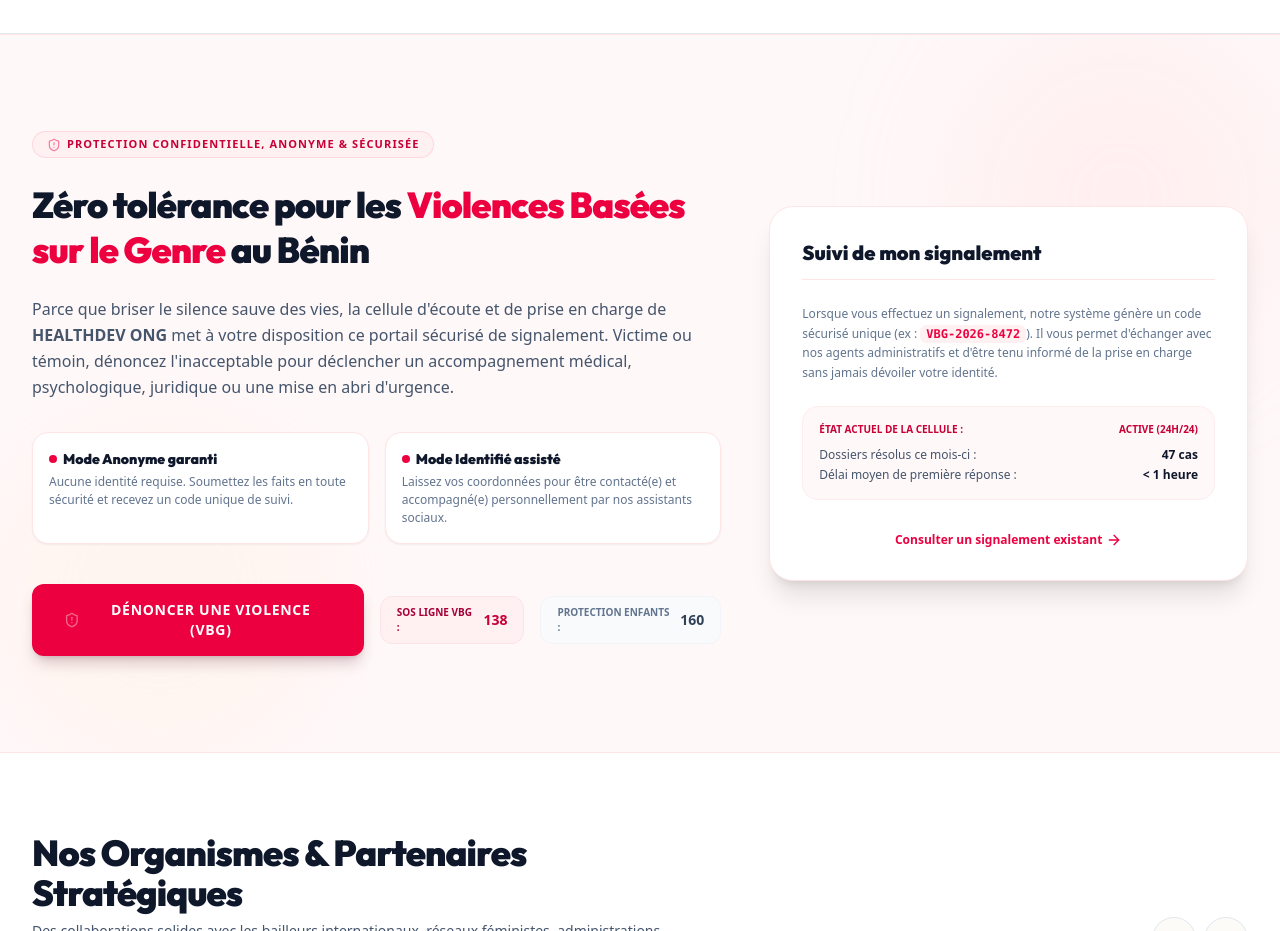
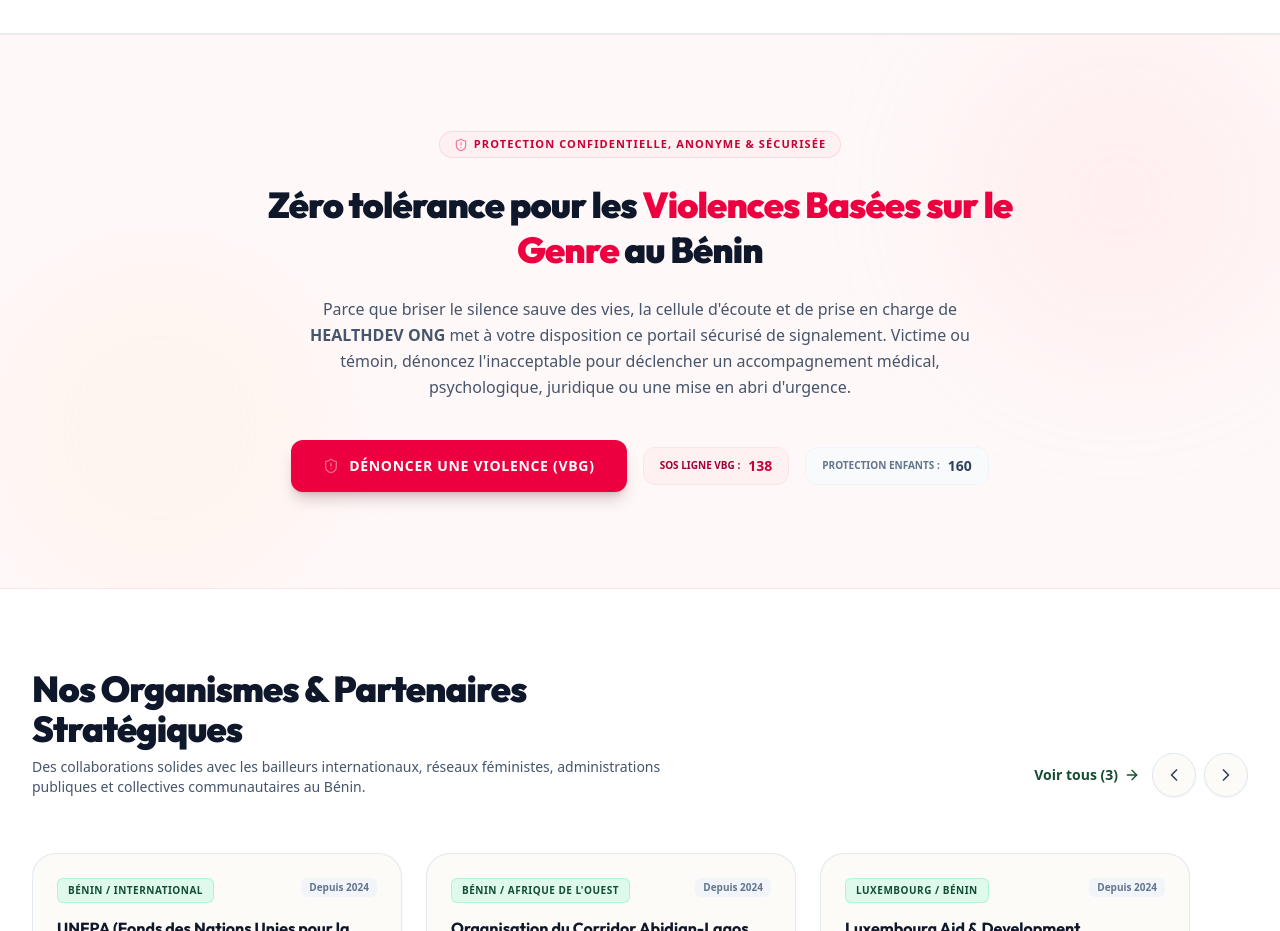
Before and after one commit to esecours/Health-, a React (Vite) app: page / in a window 1280 px wide. Shown: the part 4980-5911 px from the top of the page. Built offline with nearby package versions, Linux system fonts and the light colour scheme.

Commit message:
style(HomeView): remove VBG info boxes and center layout for better readability

```diff
--- a/src/views/public/HomeView.tsx
+++ b/src/views/public/HomeView.tsx
@@ -207,11 +207,8 @@ export const HomeView: React.FC<HomeViewProps> = ({
         <div className="absolute top-0 right-0 w-80 h-80 bg-rose-200/20 rounded-full blur-3xl pointer-events-none"></div>
         <div className="absolute bottom-0 left-0 w-80 h-80 bg-orange-100/20 rounded-full blur-2xl pointer-events-none"></div>
 
-        <div className="max-w-7xl mx-auto px-4 sm:px-8 relative z-10">
-          <div className="grid grid-cols-1 lg:grid-cols-12 gap-12 items-center">
-            {/* Left side: Information, guarantees, call-to-action */}
-            <div className="lg:col-span-7 space-y-6">
-              <span className="inline-flex items-center gap-1.5 px-3.5 py-1 bg-rose-50 text-rose-700 font-extrabold text-[11px] uppercase tracking-widest rounded-full border border-rose-200/70">
+        <div className="max-w-4xl mx-auto px-4 sm:px-8 relative z-10 text-center space-y-6">
+          <span className="inline-flex items-center gap-1.5 px-3.5 py-1 bg-rose-50 text-rose-700 font-extrabold text-[11px] uppercase tracking-widest rounded-full border border-rose-200/70 mx-auto">
             <ShieldAlert className="w-3.5 h-3.5 text-rose-600 animate-pulse" />
             <span>Protection Confidentielle, Anonyme & Sécurisée</span>
           </span>
@@ -220,34 +217,12 @@ export const HomeView: React.FC<HomeViewProps> = ({
             Zéro tolérance pour les <span className="text-rose-600">Violences Basées sur le Genre</span> au Bénin
           </h2>
 
-              <p className="text-slate-600 text-sm sm:text-base leading-relaxed">
+          <p className="text-slate-600 text-sm sm:text-base leading-relaxed max-w-2xl mx-auto">
             Parce que briser le silence sauve des vies, la cellule d'écoute et de prise en charge de <strong>HEALTHDEV ONG</strong> met à votre disposition ce portail sécurisé de signalement. Victime ou témoin, dénoncez l'inacceptable pour déclencher un accompagnement médical, psychologique, juridique ou une mise en abri d'urgence.
           </p>
 
-              <div className="grid grid-cols-1 sm:grid-cols-2 gap-4 pt-2">
-                <div className="p-4 bg-white rounded-2xl border border-rose-100 shadow-xs space-y-1">
-                  <h4 className="text-sm font-black text-slate-900 flex items-center gap-1.5">
-                    <span className="w-2 h-2 rounded-full bg-rose-600"></span>
-                    Mode Anonyme garanti
-                  </h4>
-                  <p className="text-xs text-slate-500 leading-normal">
-                    Aucune identité requise. Soumettez les faits en toute sécurité et recevez un code unique de suivi.
-                  </p>
-                </div>
-
-                <div className="p-4 bg-white rounded-2xl border border-rose-100 shadow-xs space-y-1">
-                  <h4 className="text-sm font-black text-slate-900 flex items-center gap-1.5">
-                    <span className="w-2 h-2 rounded-full bg-rose-600"></span>
-                    Mode Identifié assisté
-                  </h4>
-                  <p className="text-xs text-slate-500 leading-normal">
-                    Laissez vos coordonnées pour être contacté(e) et accompagné(e) personnellement par nos assistants sociaux.
-                  </p>
-                </div>
-              </div>
-
           {/* Action Buttons */}
-              <div className="flex flex-col sm:flex-row items-stretch sm:items-center gap-4 pt-4">
+          <div className="flex flex-col sm:flex-row items-center justify-center gap-4 pt-4">
             <button
               onClick={() => {
                 setCurrentView('vbg');
@@ -259,7 +234,7 @@ export const HomeView: React.FC<HomeViewProps> = ({
               <span>Dénoncer une violence (VBG)</span>
             </button>
 
-                <div className="flex flex-col sm:flex-row items-center gap-3 sm:gap-4 justify-center sm:justify-start">
+            <div className="flex flex-col sm:flex-row items-center gap-3 sm:gap-4 justify-center">
               <div className="flex items-center gap-2 bg-rose-50 border border-rose-100 px-4 py-2 rounded-xl">
                 <span className="text-[10px] uppercase font-extrabold text-rose-800">SOS LIGNE VBG :</span>
                 <strong className="text-rose-700 font-black text-sm">138</strong>
@@ -267,55 +242,6 @@ export const HomeView: React.FC<HomeViewProps> = ({
               <div className="flex items-center gap-2 bg-slate-50 border border-slate-100 px-4 py-2 rounded-xl">
                 <span className="text-[10px] uppercase font-extrabold text-slate-500">PROTECTION ENFANTS :</span>
                 <strong className="text-slate-700 font-black text-sm">160</strong>
-                  </div>
-                </div>
-              </div>
-            </div>
-
-            {/* Right side: Informative graphic container */}
-            <div className="lg:col-span-5">
-              <div className="relative p-6 sm:p-8 bg-white border border-rose-100 rounded-3xl shadow-xl space-y-6">
-                <h3 className="font-black text-slate-900 text-lg sm:text-xl border-b border-rose-100 pb-3">
-                  Suivi de mon signalement
-                </h3>
-
-                <p className="text-xs text-slate-500 leading-relaxed">
-                  Lorsque vous effectuez un signalement, notre système génère un code sécurisé unique (ex : <code className="bg-rose-50 text-rose-600 px-1.5 py-0.5 rounded-md font-bold text-xs">VBG-2026-8472</code>).
-                  Il vous permet d'échanger avec nos agents administratifs et d'être tenu informé de la prise en charge sans jamais dévoiler votre identité.
-                </p>
-
-                <div className="bg-rose-50/50 p-4 rounded-2xl border border-rose-100/50 space-y-2.5 text-xs">
-                  <div className="flex justify-between items-center text-[10px] text-rose-700 font-extrabold uppercase">
-                    <span>État actuel de la cellule :</span>
-                    <span className="flex items-center gap-1">
-                      <span className="w-2 h-2 rounded-full bg-teal-500 animate-ping"></span>
-                      Active (24h/24)
-                    </span>
-                  </div>
-                  <div className="space-y-1 text-slate-600">
-                    <p className="flex justify-between">
-                      <span>Dossiers résolus ce mois-ci :</span>
-                      <strong className="font-bold text-slate-900">47 cas</strong>
-                    </p>
-                    <p className="flex justify-between">
-                      <span>Délai moyen de première réponse :</span>
-                      <strong className="font-bold text-slate-900">&lt; 1 heure</strong>
-                    </p>
-                  </div>
-                </div>
-
-                <div className="pt-2 text-center">
-                  <button
-                    onClick={() => {
-                      setCurrentView('vbg');
-                      window.scrollTo({ top: 0, behavior: 'smooth' });
-                    }}
-                    className="text-xs font-black text-rose-600 hover:text-rose-700 flex items-center justify-center gap-1 w-full"
-                  >
-                    <span>Consulter un signalement existant</span>
-                    <ArrowRight className="w-4 h-4" />
-                  </button>
-                </div>
               </div>
             </div>
           </div>
```
Lines whose indentation alone changed are shown as unchanged.
